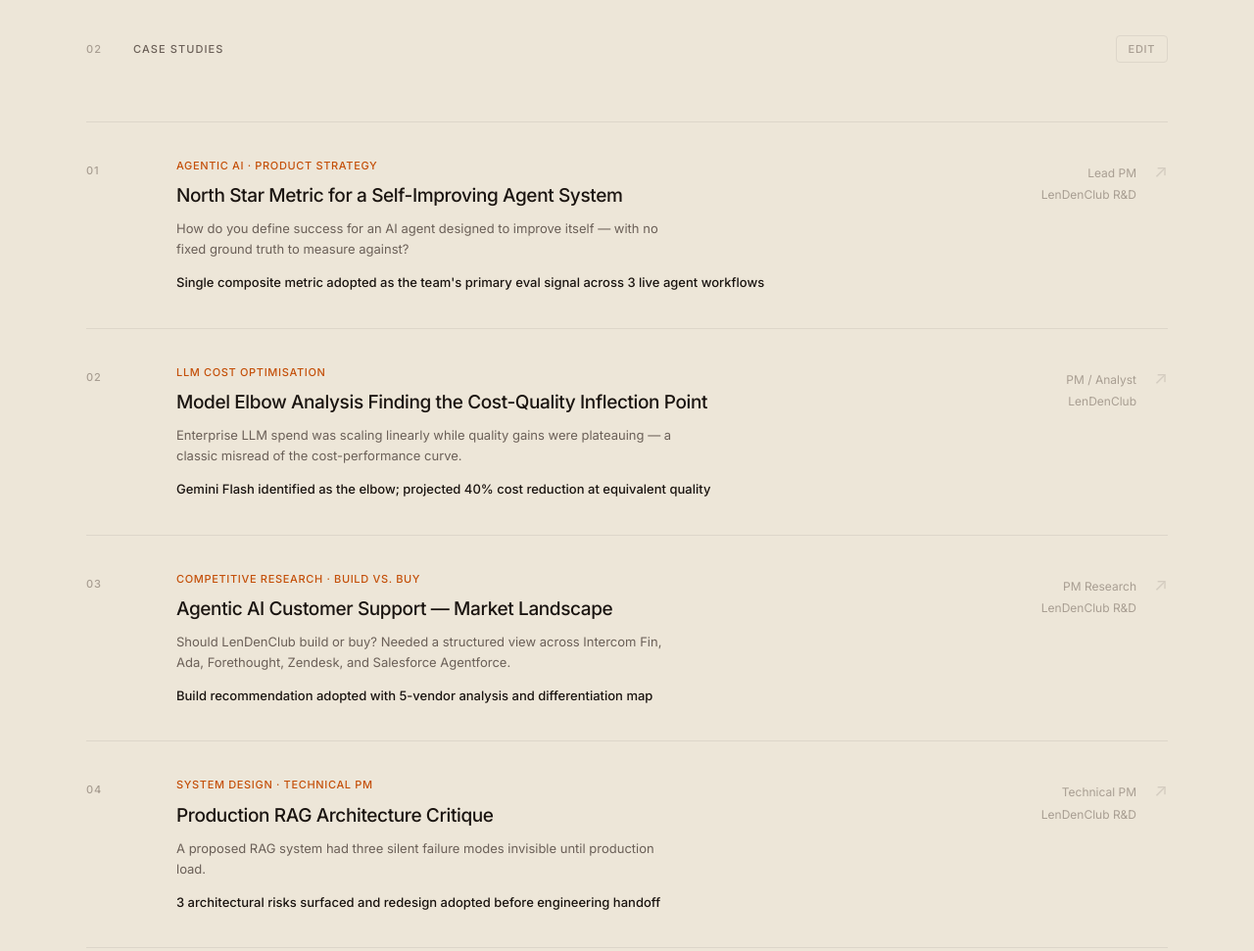
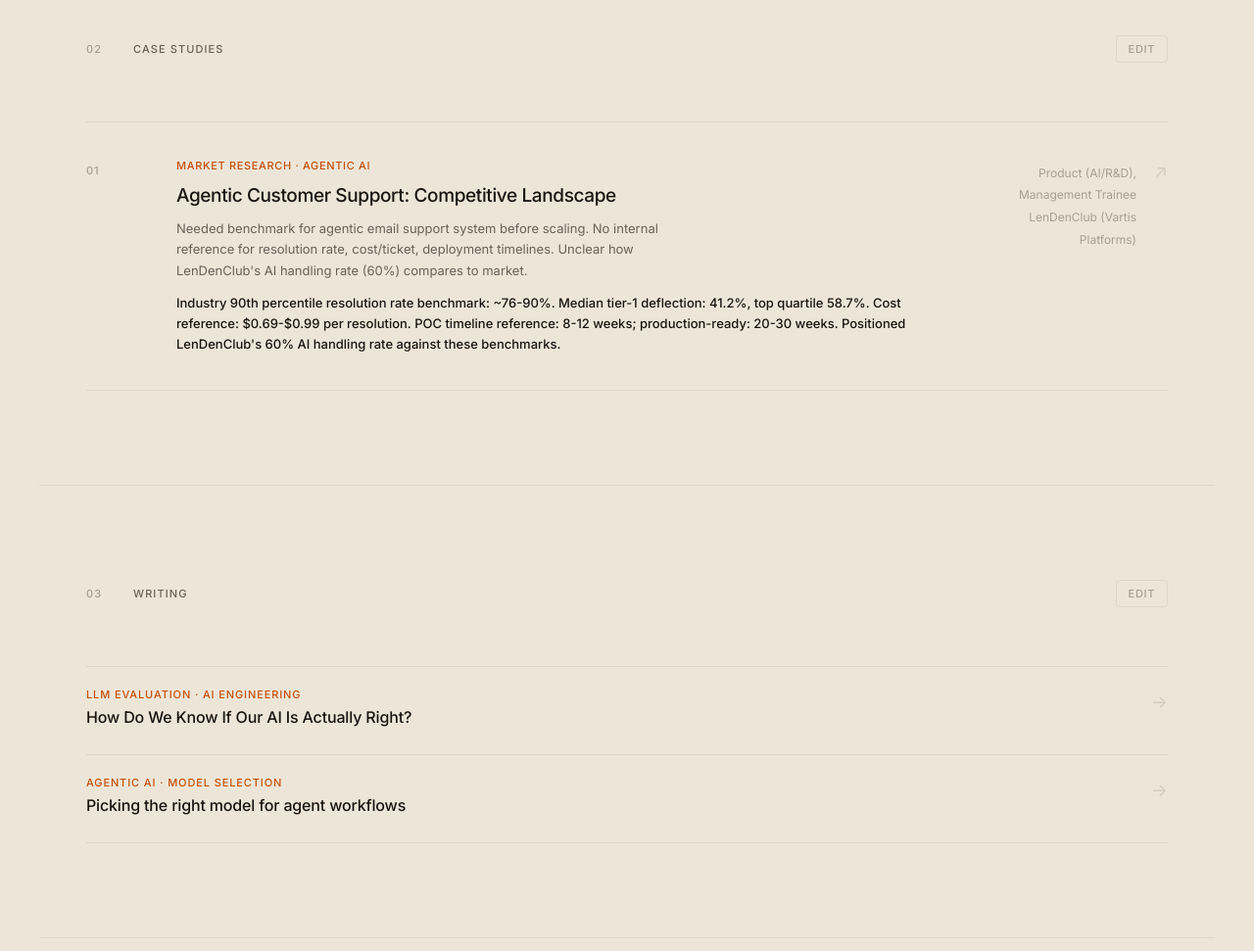
Before and after one commit to shan1322/Personal-portfolio, a plain HTML site: page index.html in a window 1280 px wide. Shown: the part 1340-2311 px from the top of the page at 98% size. Drawn offline with Linux system fonts and the light colour scheme.

Commit message:
Update index.html

```diff
--- a/index.html
+++ b/index.html
@@ -448,7 +448,7 @@ const PASS = '1234';
 
 // ── CASE STUDIES ──
 (function() {
-  const STORAGE_KEY = 'portfolio-cases';
+  const STORAGE_KEY = 'portfolio-cases-v2';
   const app = document.getElementById('case-app');
   const toolbar = document.getElementById('case-toolbar');
   const unlockBtn = document.getElementById('case-unlock-btn');
@@ -458,10 +458,7 @@ const PASS = '1234';
   const panelContent = document.getElementById('case-panel-content');
 
   const DEFAULTS = [
-    { id:'c1', num:'01', tag:'Agentic AI · Product Strategy', title:'North Star Metric for a Self-Improving Agent System', problem:'How do you define success for an AI agent designed to improve itself — with no fixed ground truth to measure against?', approach:'', outcome:'Single composite metric adopted as the team\'s primary eval signal across 3 live agent workflows', learnings:'', role:'Lead PM', company:'LenDenClub R&D' },
-    { id:'c2', num:'02', tag:'LLM Cost Optimisation', title:'Model Elbow Analysis  Finding the Cost-Quality Inflection Point', problem:'Enterprise LLM spend was scaling linearly while quality gains were plateauing — a classic misread of the cost-performance curve.', approach:'', outcome:'Gemini Flash identified as the elbow; projected 40% cost reduction at equivalent quality', learnings:'', role:'PM / Analyst', company:'LenDenClub' },
-    { id:'c3', num:'03', tag:'Competitive Research · Build vs. Buy', title:'Agentic AI Customer Support — Market Landscape', problem:'Should LenDenClub build or buy? Needed a structured view across Intercom Fin, Ada, Forethought, Zendesk, and Salesforce Agentforce.', approach:'', outcome:'Build recommendation adopted with 5-vendor analysis and differentiation map', learnings:'', role:'PM Research', company:'LenDenClub R&D' },
-    { id:'c4', num:'04', tag:'System Design · Technical PM', title:'Production RAG Architecture Critique', problem:'A proposed RAG system had three silent failure modes invisible until production load.', approach:'', outcome:'3 architectural risks surfaced and redesign adopted before engineering handoff', learnings:'', role:'Technical PM', company:'LenDenClub R&D' }
+    { id:'c1', num:'01', tag:'Market Research · Agentic AI', title:'Agentic Customer Support: Competitive Landscape', problem:'Needed benchmark for agentic email support system before scaling. No internal reference for resolution rate, cost/ticket, deployment timelines. Unclear how LenDenClub\'s AI handling rate (60%) compares to market.', approach:'Surveyed 5+ agentic CS vendors (Fini, Decagon, Intercom Fin, Revdev, Bill\'s platform). Compared tech stack, pricing model, resolution metrics, channel coverage. Pulled sector-level data (market size, CSAT benchmarks, deflection rates). Cross-referenced BCG, Zendesk, Salesforce industry reports.', outcome:'Industry 90th percentile resolution rate benchmark: ~76-90%. Median tier-1 deflection: 41.2%, top quartile 58.7%. Cost reference: $0.69-$0.99 per resolution. POC timeline reference: 8-12 weeks; production-ready: 20-30 weeks. Positioned LenDenClub\'s 60% AI handling rate against these benchmarks.', learnings:'Resolution rate definitions vary by vendor (not apples-to-apples). Voice is fastest-growing channel (6% → 19% in 2 years). Pure-AI CSAT still trails human (4.10 vs 4.30/5); hybrid closes gap to 0.05. Self-improving/"dreaming" architectures show compounding resolution gains. P&L impact still unproven for most.', role:'Product (AI/R&D), Management Trainee', company:'LenDenClub (Vartis Platforms)' }
   ];
 
   let state = loadState();
@@ -606,15 +603,14 @@ const PASS = '1234';
 
 // ── WRITING ──
 (function() {
-  const STORAGE_KEY = 'portfolio-writing';
+  const STORAGE_KEY = 'portfolio-writing-v2';
   const app = document.getElementById('writing-app');
   const toolbar = document.getElementById('writing-toolbar');
   const unlockBtn = document.getElementById('writing-unlock-btn');
 
   const DEFAULTS = [
-    { id:'w1', tag:'LLMs · Evaluation', title:'Picking the Right LLM', desc:'How to evaluate models before you build  latency, cost, quality, and the tradeoffs most teams miss.', url:'' },
-    { id:'w2', tag:'AI Evaluation · Golden Sets', title:'LLM as a Judge', desc:"Building golden evaluation sets for reliable AI assessment  why vibe-checking doesn't scale.", url:'' },
-    { id:'w3', tag:'Agentic AI · Testing', title:'Scenario Testing for AI Agents', desc:'How to stress-test agentic workflows before production  adversarial inputs and failure modes.', url:'' }
+    { id:'w1', tag:'LLM Evaluation · AI Engineering', title:'How Do We Know If Our AI Is Actually Right?', desc:'You built an LLM product. It\'s generating responses. But how do you actually know if the outputs are good? Using LLM as a Judge, 3 judging modes, golden vs benchmark sets, and evaluation biases.', url:'https://shantanusblog.substack.com/p/how-do-we-know-if-our-ai-is-actually' },
+    { id:'w2', tag:'Agentic AI · Model Selection', title:'Picking the right model for agent workflows', desc:'Don\'t chase the "smartest model" headline. Pick a metric that matches your task (e.g., GDPval). Plot cost vs accuracy. Find the elbow where extra cost stops buying meaningful accuracy. Stop overpaying.', url:'https://www.linkedin.com/feed/update/urn:li:activity:7474485276317331456/' }
   ];
 
   let state = loadState();
```
